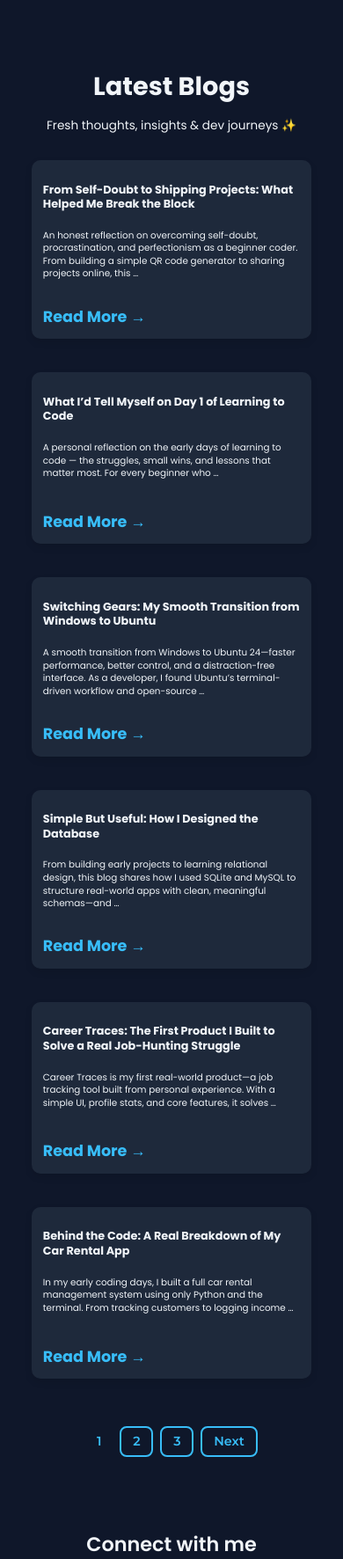
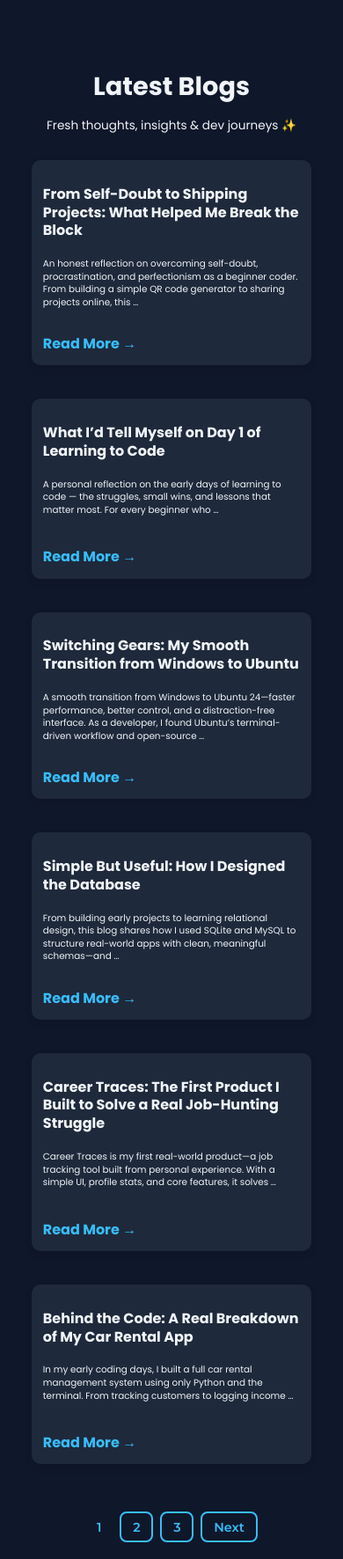
Before and after one commit to AbdulHadi-Programmer/Blogging-Website, a Django app: page / in a window 390 px wide. Shown: the part 354-2126 px from the top of the page at 88% size. Run offline with Django 5.2, Linux system fonts and the light colour scheme; data comes from the database, SQL or seed files in the repository; parts of the project's set-up code (start-up, migrations or seed data) failed here and were passed over.

Commit message:
again make changes to font because mobile screen is not clear

```diff
--- a/blog_project/templates/blog_detail.html
+++ b/blog_project/templates/blog_detail.html
@@ -114,6 +114,7 @@
   }
 
   .post-actions {
+    margin-top: 50px;
     display: flex;
     justify-content: space-between;
     align-items: center;
@@ -145,6 +146,7 @@
   }
 
   footer {
+    margin-bottom: 5px;
     text-align: center;
     padding: 2rem;
     font-size: 0.9rem;
--- a/blog_project/templates/blog_list.html
+++ b/blog_project/templates/blog_list.html
@@ -193,6 +193,9 @@ footer {
     overflow: hidden;
     text-overflow: ellipsis;
   }
+  .footer-icons a {
+    font-size: 1.2rem;
+  }
 }
 
 .light-theme .icon-circle {
@@ -254,7 +257,7 @@ html {
   }
 
   .post-card h3 {
-    font-size: 1.2rem;
+    font-size: 1.15rem;
     min-height: auto;
   }
 
@@ -272,6 +275,9 @@ html {
     height: 30px;
     font-size: 1rem;
   }
+  .footer-icons a {
+    font-size: 1rem;
+  }
 }
 
 @media (max-width: 420px) {
@@ -287,8 +293,11 @@ html {
     margin: 0 0 6px 0;
   }
 
+  .footer-icons a {
+    font-size: 1rem;
+  }
   footer {
-    font-size: 0.85rem;
+    font-size: 0.65rem;
   }
 }
 
@@ -535,7 +544,7 @@ html {
 
   /* Make blog post titles smaller */
   .post-card h3 {
-    font-size: 0.8rem;
+    font-size: 1rem;
     line-height: 1.3;
   }
 
```
